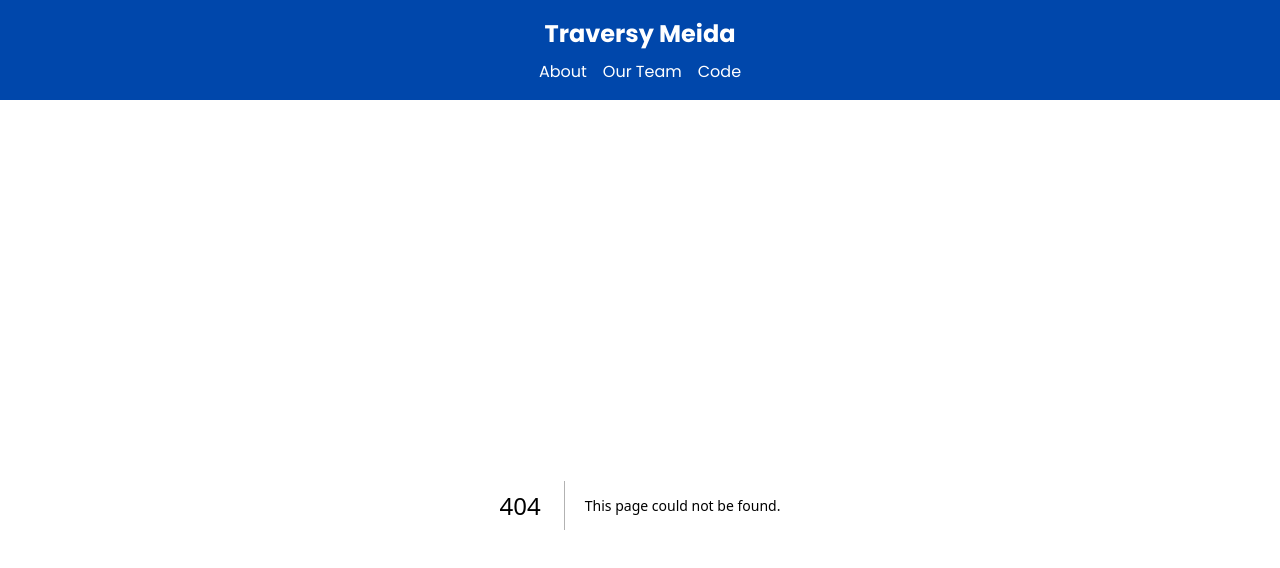
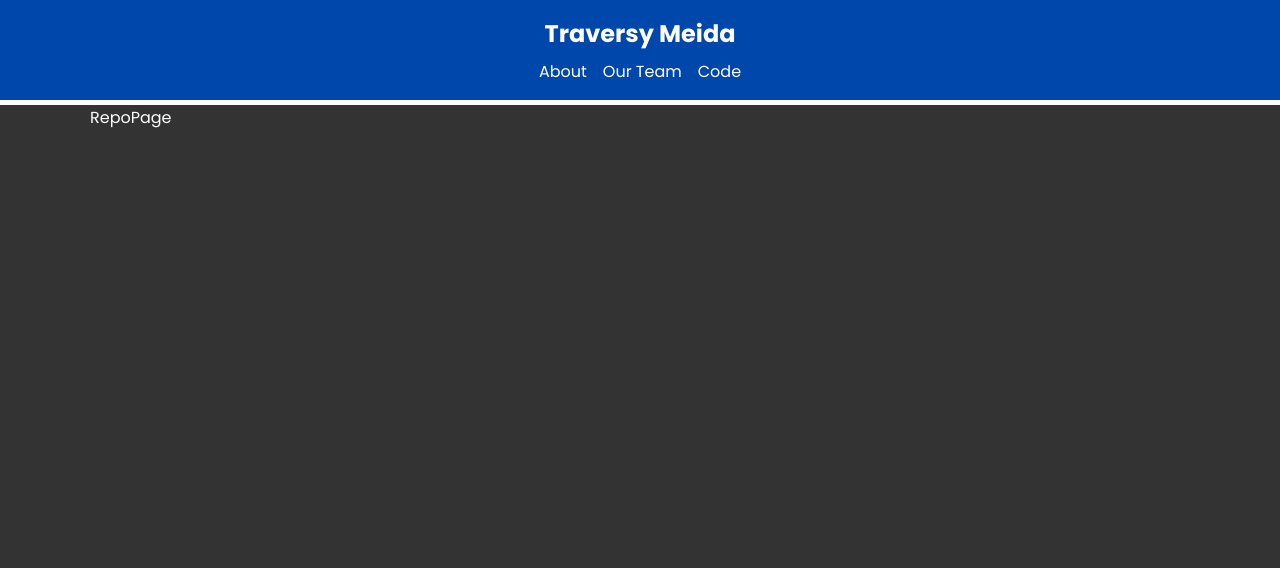
Before and after one commit to martinniee/next_13_crash, a Next.js app: page /code/repos/1 in a window 1280 px wide. Before the commit this address had no page. Shown: the top 568 px of the page. Built offline with nearby package versions, Linux system fonts and the light colour scheme.

Commit message:
Dynamic Routes

```diff
--- /dev/null
+++ b/app/code/repos/[name]/page.jsx
@@ -0,0 +1,7 @@
+import React from 'react';
+
+const RepoPage = () => {
+	return <div>RepoPage</div>;
+};
+
+export default RepoPage;
```
